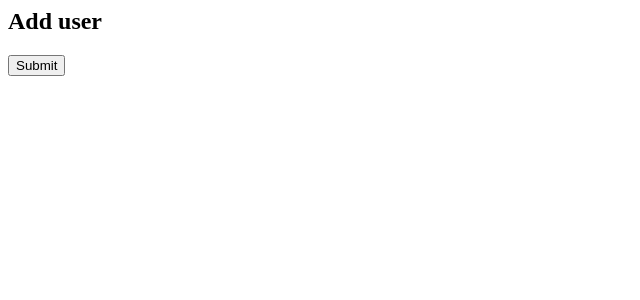
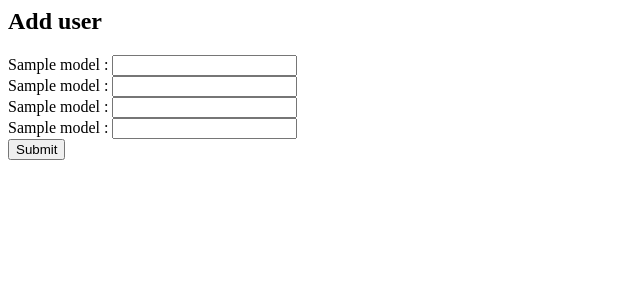
Before and after one commit to hami9x/Guss, a Python web app: template templates/admin_user_add.html in a window 1280 px wide. Shown: the top 300 px of the page, without its empty margins (0-640 px from the left). Run offline with Jinja, Linux system fonts and the light colour scheme; the template is opened without the code that fills it: most values are stand-ins (such as "Sample title", 1, 10 or a date in 2020).

Commit message:
fixed a bunch of bugs, the form miniframework now working fairly well, added the required validator, and so on

```diff
--- a/requesthandler.py
+++ b/requesthandler.py
@@ -12,6 +12,7 @@ class RequestHandler(webapp2.RequestHandler):
 
     def __init__(self, *args, **kwds):
         self.jinjaEnv.globals["model"] = model.FormModel()
+        self.jinjaEnv.globals["getattr"] = getattr
         self.jinjaEnv.install_gettext_translations(i18n, newstyle=True)
         webapp2.RequestHandler.__init__(self, *args, **kwds)
 
--- a/templates/admin_user_add.html
+++ b/templates/admin_user_add.html
@@ -3,10 +3,10 @@
     <body>
         <h2>{{ _("Add user") }}</h2>
         <form method="post" action="">
-            {{ form_input_field(model, "username") }}
-            {{ form_input_field(model, "email") }}
-            {{ form_input_field(model, "password", "password") }}
-            {{ form_input_field(model, "_confirm_password", "password") }}
+            {{ form.input_field(model, "username") }}
+            {{ form.input_field(model, "email") }}
+            {{ form.input_field(model, "password", "password") }}
+            {{ form.input_field(model, "_password_confirm", "password") }}
             <input type="submit" value="{{ _("Submit") }}"/>
         </form>
     </body>
--- a/templates/form.html
+++ b/templates/form.html
@@ -1,20 +1,27 @@
 {# display validation errors for a specified field #}
 {% macro v_e(model, field) %}
+    <div class="form-error-message">
     {% set errors = model.get_errors() %}
-    <div class="form-error-message">
+    {% if field in errors %}
         {% for msg in errors[field] %}
                 {{ msg }};
         {% endfor %}
+    {% endif %}
     </div>
 {% endmacro %}
 
-{% macro form_field_label(model, field) %}
+{% macro field_label(model, field) %}
     <label class="form-field-label" for="{{ field }}">{{ model.get_verbose_name(field) }}</label>
 {% endmacro %}
 
-{% macro form_input_field(model, field, type="text") %}
-    {{ form_field_label(model, field) }}:
-    <input type="{{ type }}" name="{{ field }}" class="form-input-field" {{ caller() }}/>
+{% macro input_field(model, field, type="text") %}
+    {{ field_label(model, field) }}:
+    <input type="{{ type }}" name="{{ field }}" class="form-input-field"
+    value= "{% if (type!="password") and (getattr(model, field) != None) -%}
+                    {{ getattr(model, field) }}
+            {%- else %}{% endif %}"
+        {% if caller is defined %} {{ caller() }} {% endif %}
+    />
     <br/>
     {{ v_e(model, field) }}
 {% endmacro %}
--- a/user.py
+++ b/user.py
@@ -8,7 +8,7 @@ import model
 class UserModel(model.FormModel):
     username = ndb.StringProperty(verbose_name=_(u"Username"))
     password = ndb.StringProperty(verbose_name=_(u"Password"))
-    email = ndb.StringProperty(verbose_name=_("uEmail"))
+    email = ndb.StringProperty(verbose_name=_(u"Email"))
     created = ndb.DateTimeProperty(auto_now_add=True)
     verified = ndb.BooleanProperty()
     _password_confirm = model.UnsavedProperty(verbose_name=_(u"Confirm password"))
@@ -20,7 +20,9 @@ class UserModel(model.FormModel):
 
     def _validation(self):
         return [
+            ("username", "required"),
             ("username", "word"),
+            ("email", "required"),
             ("email", "email"),
             ("password", "password"),
             ("password", "min_length", 8),
```
Also changed, not shown: admin_user.py (+5 -2 lines), model.py (+7 -6 lines), validators.py (+14 -4 lines), 1 other file.
